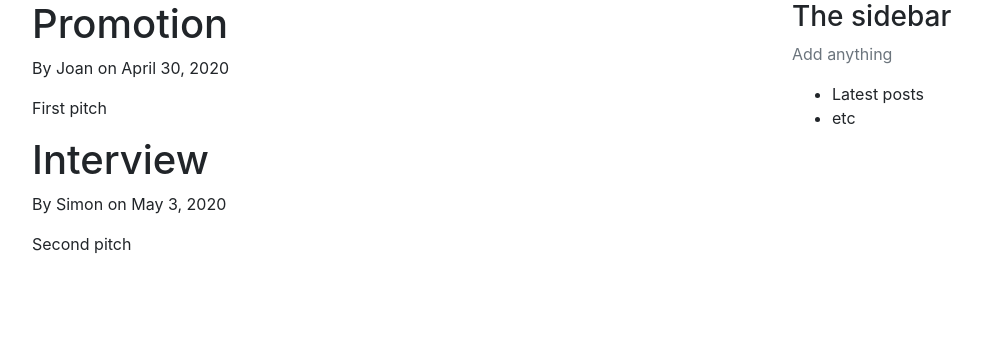
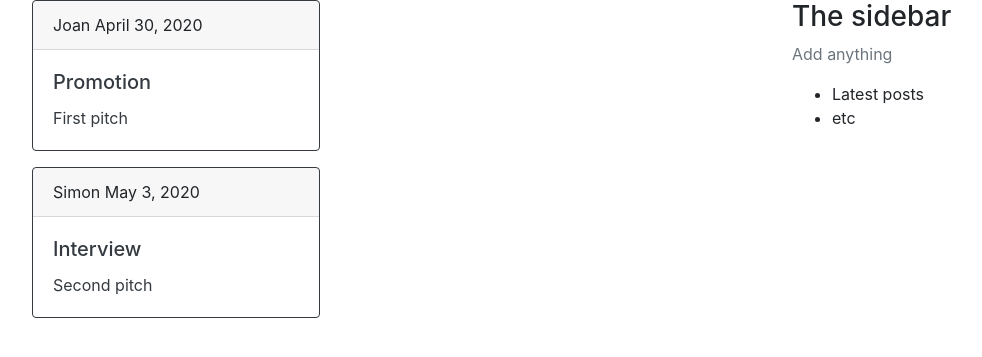
Before and after one commit to kelvinkyalo/pitcch, a Flask app: page / in a window 1280 px wide. Shown: the part 56-413 px from the top of the page, without its empty margins (53-1035 px from the left). Run offline with Flask 2, Linux system fonts and the light colour scheme; some libraries are stand-ins or nearby versions.

Commit message:
Adding the contents in the home page in a card

```diff
--- a/templates/home.html
+++ b/templates/home.html
@@ -1,8 +1,12 @@
 {% extends 'layout.html' %}
 {% block content %}
     {% for pitch in pitches %}
-        <h1>{{ pitch.category }}</h1>
-        <p>By {{ pitch.author }} on {{ pitch.date_posted }}</p>
-        <p>{{ pitch.content }}</p>
+    <div class="card border-dark mb-3" style="max-width: 18rem;">
+        <div class="card-header">{{ pitch.author }} {{ pitch.date_posted }}</div>
+        <div class="card-body text-dark">
+          <h5 class="card-title">{{ pitch.category }}</h5>
+          <p class="card-text">{{ pitch.content }}</p>
+        </div>
+    </div>
     {% endfor %}
 {% endblock content %}
```
